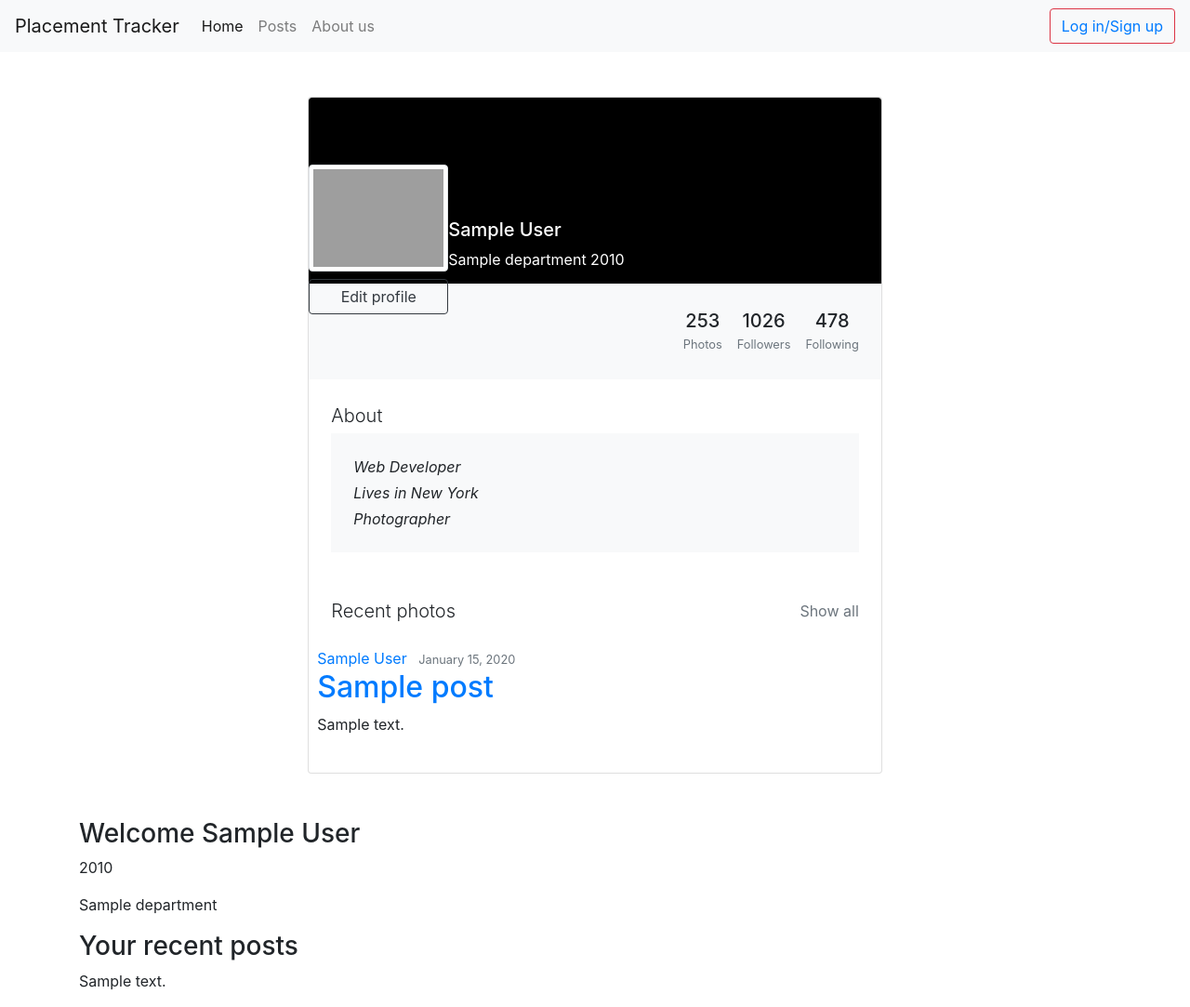
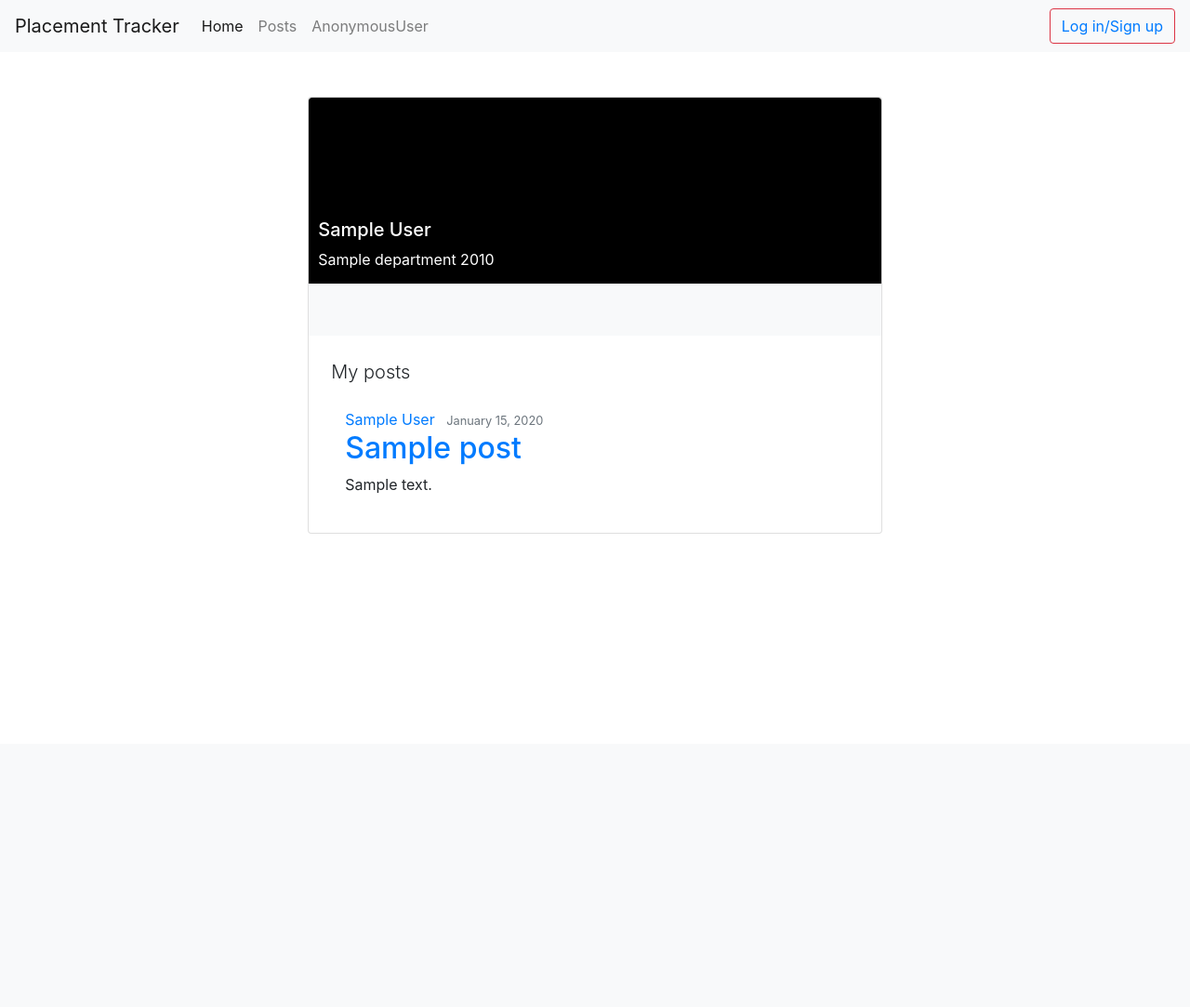
Before and after one commit to noblecoder11/placement_tracker, a Django app: page /ptracker/profile/1 in a window 1280 px wide. Shown: the whole page at 93% size. After the commit the page ends 574 px from the top, so only its background shows below. Run offline with Django 4.2, Linux system fonts and the light colour scheme; tables that the repository leaves empty hold one stand-in row (values such as "Sample post"); grey boxes are pictures that could not be loaded.

Commit message:
New Post functionality added

```diff
--- a/base/admin.py
+++ b/base/admin.py
@@ -22,4 +22,4 @@ admin.site.register(Domain)
 admin.site.register(Company)
 @admin.register(Post)
 class PostAdmin(admin.ModelAdmin) :
-    list_display = ['id' ,'title']
+    list_display = ['id' ,'title' ,'offer_id']
--- a/base/forms.py
+++ b/base/forms.py
@@ -22,8 +22,10 @@ def show_companies() :
 COMPANY_CHOICES = show_companies()
 class PostForm(ModelForm):
     company = forms.ChoiceField(choices = COMPANY_CHOICES )
-    intern = forms.BooleanField()
+    intern = forms.BooleanField(initial=False ,required=False)
     ctc = forms.IntegerField()
+
+
     class Meta:
         model = Post
         fields = ['title', 'content']
@@ -33,11 +35,9 @@ class PostForm(ModelForm):
         for visible in self.visible_fields():
             visible.field.widget.attrs['class'] = 'form-control'
 
-    def save(self ,**kwargs) :
+    def save(self  , offer_id ,**kwargs) :
         self.clean()
-        oid = kwargs['offer_id']
-        print(oid)
-        self.cleaned_data['offer_id'] = oid
+        self.instance.offer_id = offer_id
         return super(PostForm ,self).save(**kwargs)
 
 
--- a/base/models.py
+++ b/base/models.py
@@ -10,7 +10,7 @@ class Student(models.Model) :
     name = models.CharField(max_length=100)
     year_of_passing =models.IntegerField(('year_of_passing'), choices=years, default=current_year)
     dept_id = models.ForeignKey(Department, on_delete=models.CASCADE)
-    user = models.ForeignKey(User ,on_delete = models.CASCADE)
+    user = models.ForeignKey(User ,on_delete = models.CASCADE ,related_name ='stud')
     def __str__(self) :
         return self.name
 
@@ -33,7 +33,7 @@ class Placement_Detail(models.Model) :
     student_id = models.ForeignKey(Student, on_delete=models.CASCADE)
     company_id = models.ForeignKey(Company, on_delete=models.CASCADE)
     ctc_stipend = models.IntegerField()
-    intern = models.BooleanField()
+    intern = models.BooleanField(default=False )
 
 
 
--- a/base/templates/base/main.html
+++ b/base/templates/base/main.html
@@ -27,12 +27,10 @@
             </li>
 
             <li class="nav-item">
-              <a class="nav-link" href="{% url 'about' %}">About us</a>
+              <a class="nav-link" href="{% url 'about' %}">{{request.user}}</a>
             </li>
           </ul>
           {% if request.user.is_authenticated %}
-            <button class="btn btn-outline-primary my-2 my-sm-0" type="button" style="margin: 2rem;"><a href="{% url 'profile' request.user.id %}">Profile</a> </button>
-
             <button class="btn btn-outline-danger my-2 my-sm-0" type="button" href="#"><a href="{% url 'logout' %}">Logout</a> </button>
           {% else  %}
             <button class="btn btn-outline-danger my-2 my-sm-0" type="button" ><a href="{% url 'login' %}">Log in/Sign up</a> </button>
--- a/base/templates/base/post_list.html
+++ b/base/templates/base/post_list.html
@@ -5,7 +5,7 @@
      <article class="media content-section">
         <div class="media-body">
           <div class="article-metadata">
-            <a class="mr-2" href="{% url 'profile' a.id %}">{{a}}</a>
+            By<a class="mr-2" href="{% url 'profile' a.id %}"> {{a}}</a>
             <small class="text-muted">{{p.created_at | date:"F d, Y" }}</small>
           </div>
           <h2><a class="article-title" href="{% url 'post-detail' p.id%}">{{ p.title }}</a></h2>
--- a/base/templates/base/postcreate.html
+++ b/base/templates/base/postcreate.html
@@ -1,5 +1,5 @@
 {% extends "base/main.html" %}
-{% load crispy_forms_tags %}
+<!-- {% load crispy_forms_tags %} -->
 {% block content %}
 <div class="container main-container" style="width: 25rem" class="align-items-center">
     <br>
@@ -20,7 +20,7 @@
             </div>
             <div class="form-outline mb-3 d-flex flex-row">
                 <label class="form-label" for="form2Example1" >Intern ? </label>
-                 <span >{{post_form.intern}}</span>
+                 <span >{{post_form.intern }} </span>
             </div>
             <div class="form-outline mb-3 ">
                 <label class="form-label" for="form2Example1">CTC</label>
--- a/base/templates/base/profile.html
+++ b/base/templates/base/profile.html
@@ -8,56 +8,30 @@
       <div class="col col-lg-9 col-xl-7">
         <div class="card">
           <div class="rounded-top text-white d-flex flex-row" style="background-color: #000; height:200px;">
-              <div class="ms-4 mt-5 d-flex flex-column" style="width: 150px;">
-                <img src="https://mdbcdn.b-cdn.net/img/Photos/new-templates/bootstrap-profiles/avatar-1.webp"
-                  alt="Generic placeholder image" class="img-fluid img-thumbnail mt-4 mb-2"
-                  style="width: 150px; z-index: 1">
-                <button type="button" class="btn btn-outline-dark" data-mdb-ripple-color="dark"
-                  style="z-index: 1;">
-                  Edit profile
-                </button>
-              </div>
-              <div class="ms-3" style="margin-top: 130px;">
+            <div class="ms-3" style="margin-top: 130px; margin-left: 10px;">
               <h5>{{ student.name }}</h5>
               <p>{{student.dept_id.name}} {{student.year_of_passing}}</p>
             </div>
           </div>
           <div class="p-4 text-black" style="background-color: #f8f9fa;">
             <div class="d-flex justify-content-end text-center py-1">
-                <div>
-                  <p class="mb-1 h5">253</p>
-                  <p class="small text-muted mb-0">Photos</p>
-                </div>
-                <div class="px-3">
-                  <p class="mb-1 h5">1026</p>
-                  <p class="small text-muted mb-0">Followers</p>
-                </div>
-                <div>
-                  <p class="mb-1 h5">478</p>
-                  <p class="small text-muted mb-0">Following</p>
-                </div>
+
             </div>
           </div>
           <div class="card-body p-4 text-black">
-              <div class="mb-5">
-                <p class="lead fw-normal mb-1">About</p>
-                <div class="p-4" style="background-color: #f8f9fa;">
-                  <p class="font-italic mb-1">Web Developer</p>
-                  <p class="font-italic mb-1">Lives in New York</p>
-                  <p class="font-italic mb-0">Photographer</p>
+            <div class="d-flex justify-content-between align-items-center mb-4">
+              <p class="lead fw-normal mb-0">My posts</p>
+              {% if request.user.username == student.name %}
+              <p><a href="{% url 'new_post' %}">Add Post</a></p>
+              {% endif %}
             </div>
-              </div>
-              <div class="d-flex justify-content-between align-items-center mb-4">
-                <p class="lead fw-normal mb-0">Recent photos</p>
-                <p class="mb-0"><a href="#!" class="text-muted">Show all</a></p>
-              </div>
-              <div class="row g-2">
+            <div class="col g-2">
               {% for p in posts %}
 
               <article class="media content-section">
                 <div class="media-body">
                   <div class="article-metadata">
-                        <a class="mr-2" href="{% url 'profile' request.user.id %}">{{student.name}}</a>
+                    <a class="mr-2" href="{% url 'profile' student.id %}">{{student.name}}</a>
                     <small class="text-muted">{{p.created_at | date:"F d, Y" }}</small>
                   </div>
                   <h2><a class="article-title" href="{% url 'post-detail' p.id%}">{{ p.title }}</a></h2>
@@ -73,15 +47,4 @@
   </div>
 </section>
 
-
-<h3>Welcome {{student.name}}</h3>
-<p>{{student.year_of_passing}}</p>
-<p>{{student.dept_id.name}}</p>
-<h3>Your recent posts</h3>
-{% if request.user.username ==  student.name %}
-    <p><a href="{% url 'new_post' %}">Add Post</a></p>
-{% endif %}
-{% for p in posts %}
-<p>{{p.content}}</p>
-{% endfor %}
 {% endblock %}
--- a/base/urls.py
+++ b/base/urls.py
@@ -4,7 +4,7 @@ from . import views
 from django.contrib.auth.views import LoginView, LogoutView
 urlpatterns = [
     path('', views.home, name='home'),
-    path('create/' , views.create_post, name='new_post'),
+    path('create_post/' , views.create_post, name='new_post'),
     path('register/' , views.user_register, name ='register'),
     path('login/' , views.user_login, name ='login'),
     path('logout/' , views.user_logout, name ='logout'),
--- a/base/views.py
+++ b/base/views.py
@@ -1,10 +1,12 @@
 from django.shortcuts import render ,redirect
+from django.urls import reverse
 from django.http import HttpResponse
 from django.db import connection
 from .models import *
 from django.contrib.auth.models import User
 from .forms import *
 from django.contrib.auth import login,logout,authenticate
+
 def home(request):
     p = Post.objects.all()
     post_author_list =[]
@@ -13,9 +15,9 @@ def home(request):
 
     posts_len = len(post_author_list)
     post_author_list = post_author_list[0:min(4,posts_len)]
-
     context ={
-        'post' : post_author_list,
+        'post' : post_author_list ,
+        # 'student_id' : student_id
     }
     return render(request, 'base/home.html', context)
 
@@ -25,9 +27,7 @@ def show_all_posts(request) :
             post_author_list =[]
             for po in p:
                 post_author_list.append([po, po.offer_id.student_id])
-                # print(po.offer_id)
-                # stu = Placement_Detail.objects.get(id = po.offer_id)
-                # print(stu)
+
             print(p)
             print(post_author_list)
                 # select student_id from Post natural join Placement_Detail where Post.offer_id=Placement_Detail.id
@@ -43,34 +43,29 @@ def show_all_posts(request) :
 
 def create_post(request):
      if request.method == 'POST' :
-        print("here")
         form = PostForm(request.POST)
         if form.is_valid() :
-            # form.save()
-            userid = request.user.id
-            usr =User.objects.get(id =userid)
-            print(usr)
+            usr = request.user
             stu =''
-            # stu = Student.objects.get(user=usr)
-            # stu = Student.objects.get(id= request.user.id)
+            stu = Student.objects.get(user=usr)
+            # print(stu)
             company =Company.objects.get(name = form.cleaned_data['company'])
             intern = form.cleaned_data['intern']
             ctc = form.cleaned_data['ctc']
-            # offer =Placement_Detail.objects.create(
-            #     student_id = stu ,
-            #     company_id =company ,
-            #     ctc_stipend = ctc ,
-            #     intern = intern
-            # )
-            print("------ New Offer created -------")
-            new_offer = (stu  ,company  ,ctc , intern )
+            offer =Placement_Detail.objects.create(
+                student_id = stu ,
+                company_id =company ,
+                ctc_stipend = ctc ,
+                intern = intern
+            )
+
+            form.save(offer_id = offer)
+            new_offer = (stu  ,company  ,ctc , intern ,offer)
+            print("------ NEW OFFER CREATED ------")
             print(new_offer)
-            # form.save(offer_id = offer)
-            # form.instance.offer_id = offer
-            return HttpResponse("ok")
+            return redirect(reverse('profile' ,kwargs={"pk" : stu.id}))
 
      else :
-
         post_form = PostForm()
         context = {
             'post_form' : post_form
@@ -114,7 +109,7 @@ def user_login(req):
         if form.is_valid() :
             nm = form.cleaned_data['name']
             pw = form.cleaned_data['password']
-            print(nm ,' ' ,pw)
+            print("Name  = " + nm ,' Password = ' ,pw)
             stu = authenticate(req , username = nm ,password = pw)
             print(stu)
             if stu is not None :
@@ -133,9 +128,6 @@ def user_logout(req) :
 def my_profile(req , pk) :
     stu = Student.objects.get(id = pk)
     offer = Placement_Detail.objects.filter(student_id = stu)
-    # print(stu)
-    # print(offer)
-    # print(offer)
     postlist =[]
     for i in offer :
         post = Post.objects.filter(offer_id = i.id)
@@ -154,7 +146,6 @@ def about(req):
 
 def post_detail(req ,pk):
     author_post = Post.objects.get(id =pk)
-    # print(author_post)
     context  = {
         'post' : author_post
     }
```
Also changed, not shown: base/migrations/0008_alter_student_user.py (added), base/migrations/0009_alter_placement_detail_intern.py (added), models.png (added). Lines whose indentation alone changed are shown as unchanged.
